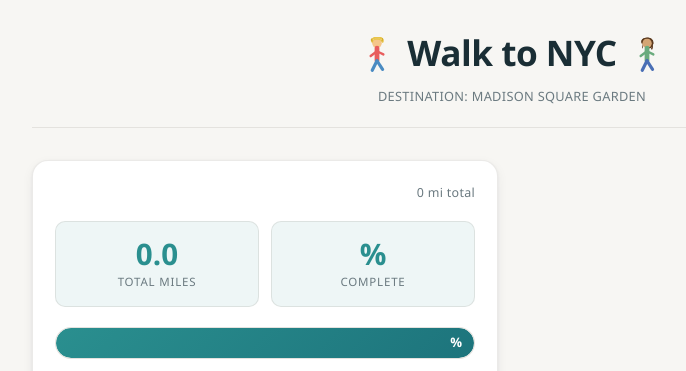
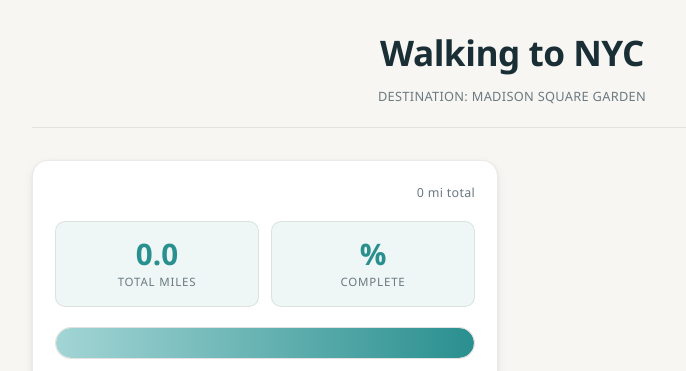
Before and after one commit to JHaugaard/walk-to-nyc, a FastAPI app: template templates/dashboard.html in a window 1280 px wide. Shown: the top 371 px of the page, without its empty margins (128-814 px from the left). Run offline with FastAPI, Linux system fonts and the light colour scheme; the template is opened without the code that fills it, so the values that code supplies are empty.

Commit message:
Enhance UI: add new accent color for progress bars and simplify progress bar markup in admin and dashboard templates

```diff
--- a/static/style.css
+++ b/static/style.css
@@ -5,6 +5,7 @@
     --color-text-secondary: #6b7a80;
     --color-accent: #2a8f8f;
     --color-accent-light: rgba(42, 143, 143, 0.08);
+    --color-accent-light-bar: #a3d5d5;
     --color-accent-hover: #1d747c;
     --color-success: #2a8f8f;
     --color-border: rgba(94, 82, 64, 0.12);
@@ -25,6 +26,7 @@
         --color-text-secondary: #9da3a3;
         --color-accent: #3cc4d0;
         --color-accent-light: rgba(60, 196, 208, 0.08);
+        --color-accent-light-bar: #1a5a5e;
         --color-accent-hover: #2da6b2;
         --color-success: #3cc4d0;
         --color-border: rgba(119, 124, 124, 0.2);
@@ -217,16 +219,8 @@
 
 .progress-bar {
     height: 100%;
-    background: linear-gradient(135deg, var(--color-accent), var(--color-accent-hover));
+    background: linear-gradient(to right, var(--color-accent-light-bar), var(--color-accent));
     transition: width 0.6s cubic-bezier(0.25, 0.46, 0.45, 0.94);
-    display: flex;
-    align-items: center;
-    justify-content: flex-end;
-    padding: 0 12px;
-    color: white;
-    font-weight: 700;
-    font-size: 0.82rem;
-    min-width: 3.5em;
     border-radius: 20px;
 }
 
--- a/templates/admin.html
+++ b/templates/admin.html
@@ -38,9 +38,7 @@
     </div>
 
     <div class="progress-bar-container">
-        <div class="progress-bar" style="width: {{ [walker.percent_complete, 100]|min }}%">
-            {{ walker.percent_complete }}%
-        </div>
+        <div class="progress-bar" style="width: {{ [walker.percent_complete, 100]|min }}%"></div>
     </div>
     {% else %}
     <p class="text-muted mb-2">Setup not complete.</p>
--- a/templates/base.html
+++ b/templates/base.html
@@ -11,35 +11,7 @@
 <body>
     <div class="container">
         <header>
-            <h1><span class="header-emoji">
-                {# Sara: short blonde spiky hair, walking right #}
-                <svg viewBox="0 0 40 48" width="32" height="38" aria-label="Sara walking">
-                    <circle cx="20" cy="8" r="6" fill="#f5c68a"/>
-                    <path d="M15 4 Q17 1 20 2 Q24 1 26 4 Q27 6 25 5 Q23 3 20 3.5 Q17 3 15.5 5 Z" fill="#e8c44a"/>
-                    <path d="M14 6 Q13 3 16 1.5 Q18 0.5 21 1 Q24 0.5 26 2 Q28 4 27 6" fill="none" stroke="#e8c44a" stroke-width="2.5" stroke-linecap="round"/>
-                    <path d="M26 5 Q28 3.5 27 2" fill="none" stroke="#d4ad2e" stroke-width="1.5" stroke-linecap="round"/>
-                    <path d="M14 5 Q12 4 13.5 2.5" fill="none" stroke="#d4ad2e" stroke-width="1.5" stroke-linecap="round"/>
-                    <line x1="20" y1="14" x2="20" y2="30" stroke="#e85d5d" stroke-width="6" stroke-linecap="round"/>
-                    <line x1="20" y1="30" x2="14" y2="42" stroke="#4a8bc2" stroke-width="4" stroke-linecap="round"/>
-                    <line x1="20" y1="30" x2="27" y2="41" stroke="#4a8bc2" stroke-width="4" stroke-linecap="round"/>
-                    <line x1="20" y1="18" x2="12" y2="24" stroke="#e85d5d" stroke-width="3" stroke-linecap="round"/>
-                    <line x1="20" y1="18" x2="28" y2="22" stroke="#e85d5d" stroke-width="3" stroke-linecap="round"/>
-                </svg>
-            </span> Walk to NYC <span class="header-emoji">
-                {# Mariah: chin-length dark brown hair, walking right #}
-                <svg viewBox="0 0 40 48" width="32" height="38" aria-label="Mariah walking">
-                    <path d="M13 8 Q12 2 18 1 Q22 0 25 2 Q28 4 28 8 Q28 12 25 14 Q22 15 20 14" fill="#5c3a1e"/>
-                    <circle cx="20" cy="8" r="6" fill="#d4a574"/>
-                    <path d="M13 7 Q12 3 16 1.5 Q19 0.5 22 1 Q26 1.5 27.5 4 Q28.5 6 28 9 L27 8 Q27 5 25 3 Q23 1.8 20 2 Q16 2 15 4.5 Q14 6.5 14 8 Z" fill="#5c3a1e"/>
-                    <path d="M14 9 Q13 12 14 14 Q14.5 15 15 14" fill="#5c3a1e"/>
-                    <path d="M27 9 Q28 12 27 15 Q26 16.5 25 15" fill="#5c3a1e"/>
-                    <line x1="20" y1="14" x2="20" y2="30" stroke="#6aab7d" stroke-width="6" stroke-linecap="round"/>
-                    <line x1="20" y1="30" x2="14" y2="42" stroke="#4a6fb5" stroke-width="4" stroke-linecap="round"/>
-                    <line x1="20" y1="30" x2="27" y2="41" stroke="#4a6fb5" stroke-width="4" stroke-linecap="round"/>
-                    <line x1="20" y1="18" x2="12" y2="24" stroke="#6aab7d" stroke-width="3" stroke-linecap="round"/>
-                    <line x1="20" y1="18" x2="28" y2="22" stroke="#6aab7d" stroke-width="3" stroke-linecap="round"/>
-                </svg>
-            </span></h1>
+            <h1>Walking to NYC</h1>
             <p class="subtitle">{% block subtitle %}Destination: Madison Square Garden{% endblock %}</p>
         </header>
 
--- a/templates/dashboard.html
+++ b/templates/dashboard.html
@@ -24,9 +24,7 @@
             </div>
 
             <div class="progress-bar-container">
-                <div class="progress-bar" style="width: {{ [current.percent_complete, 100]|min }}%">
-                    {{ current.percent_complete }}%
-                </div>
+                <div class="progress-bar" style="width: {{ [current.percent_complete, 100]|min }}%"></div>
             </div>
 
             {% if status_message %}
@@ -127,9 +125,7 @@
             </div>
 
             <div class="progress-bar-container">
-                <div class="progress-bar" style="width: {{ [friend.percent_complete, 100]|min }}%">
-                    {{ friend.percent_complete }}%
-                </div>
+                <div class="progress-bar" style="width: {{ [friend.percent_complete, 100]|min }}%"></div>
             </div>
 
             <div id="map-friend" class="route-map"></div>
```
